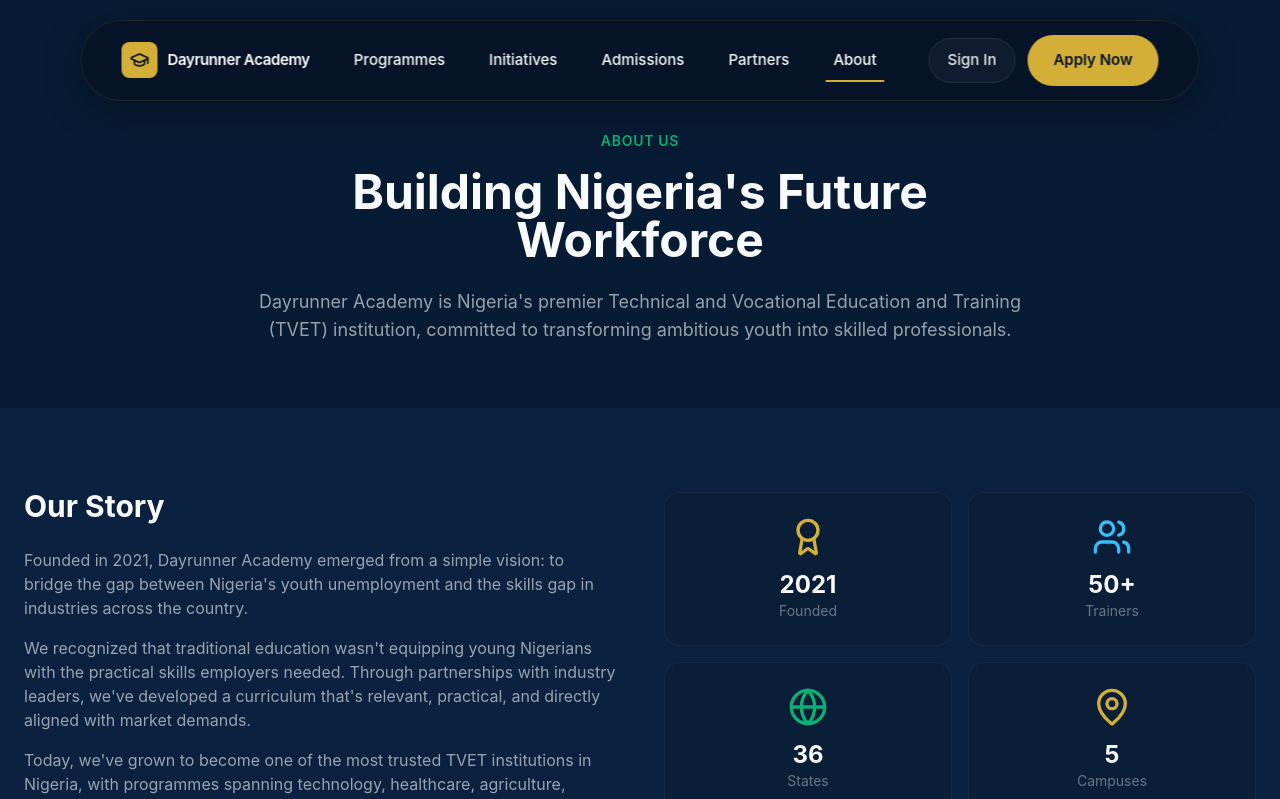
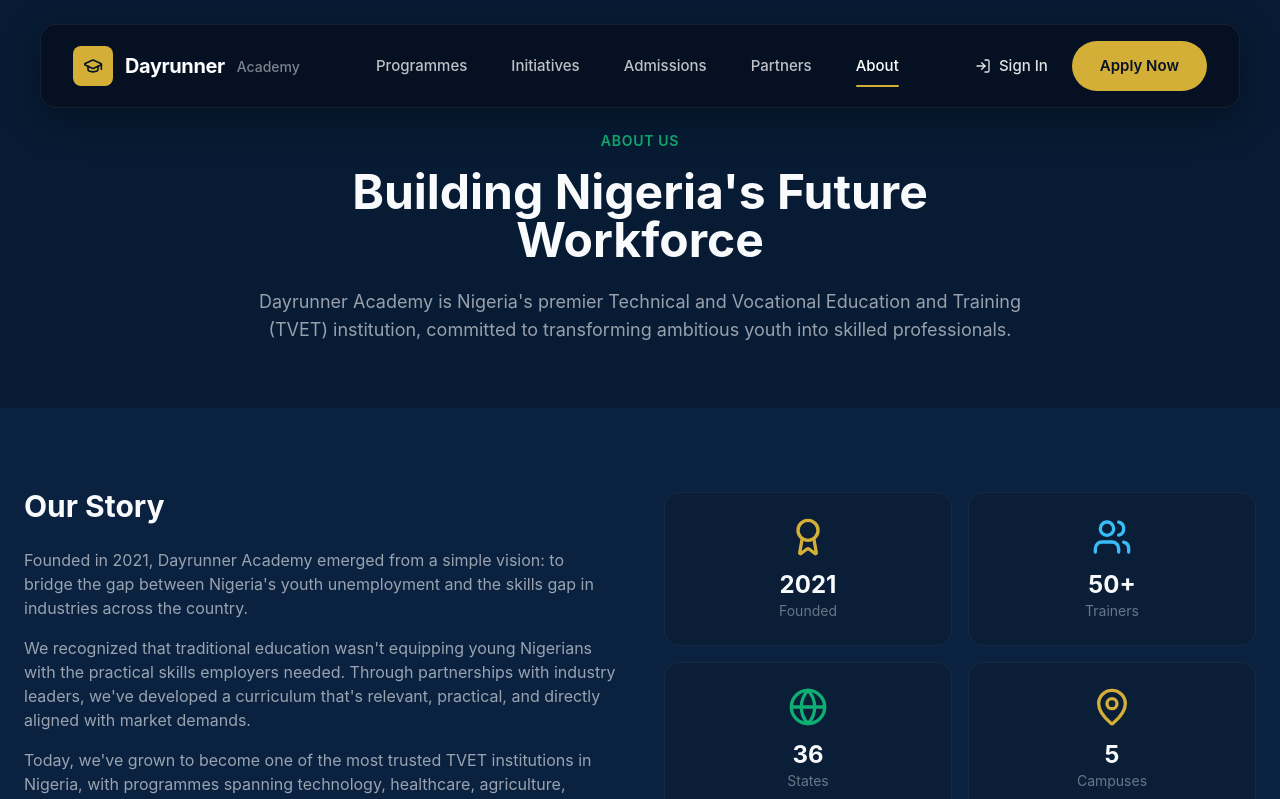
Before and after one commit to klmayua/dayrunneracademy, a Next.js app: page /about in a window 1280 px wide. Shown: the top 799 px of the page. Built offline with nearby package versions, Linux system fonts and the light colour scheme.

Commit message:
Navbar architecture rebuild - three-zone layout (brand/nav/CTAs), proper spacing (72px/44px/64px gaps), fixed transparency (rgba(6,17,35,0.94)), Sign In with icon+text, executive 84px height

```diff
--- a/src/components/navbar.tsx
+++ b/src/components/navbar.tsx
@@ -3,7 +3,7 @@
 import { useState } from "react";
 import Link from "next/link";
 import { usePathname } from "next/navigation";
-import { GraduationCap, Menu, X } from "lucide-react";
+import { GraduationCap, Menu, X, LogIn } from "lucide-react";
 import { motion, AnimatePresence } from "framer-motion";
 
 const navItems = [
@@ -23,16 +23,16 @@ function NavLink({ href, label }: { href: string; label: string }) {
   return (
     <Link
       href={href}
-      className="relative group px-5 py-2.5 text-[15px] font-medium transition-all duration-300"
+      className="relative group flex items-center px-0 py-2.5 text-[15px] font-medium transition-all duration-300"
     >
-      <span className={`relative z-10 transition-colors duration-220 ${
-        isActive ? "text-white" : "text-white/72 hover:text-white"
+      <span className={`relative z-10 transition-colors duration-240 ${
+        isActive ? "text-white" : "text-white/[0.74] group-hover:text-white"
       }`}>
         {label}
       </span>
-      {/* Animated underline */}
-      <span className={`absolute bottom-0 left-1/2 -translate-x-1/2 h-[2px] bg-heritage-gold rounded-full transition-all duration-220 ease-out ${
-        isActive ? "w-[70%] opacity-100" : "w-0 opacity-0 group-hover:w-[70%] group-hover:opacity-100"
+      {/* Animated underline - left to right sweep */}
+      <span className={`absolute bottom-0 left-0 h-[2px] bg-heritage-gold rounded-full transition-all duration-240 ease-out ${
+        isActive ? "w-full opacity-100" : "w-0 opacity-0 group-hover:w-full group-hover:opacity-100"
       }`} />
     </Link>
   );
@@ -40,46 +40,59 @@ function NavLink({ href, label }: { href: string; label: string }) {
 
 function DesktopNav() {
   return (
-    <nav className="hidden md:flex fixed top-5 left-1/2 -translate-x-1/2 z-50 items-center px-10 py-3.5 rounded-full
-      bg-[rgba(7,18,38,0.78)] backdrop-blur-[22px] border border-[rgba(212,175,55,0.10)]
-      shadow-[0_10px_40px_rgba(0,0,0,0.28)] w-[max-content] max-w-[96%]">
+    <nav className="hidden md:flex fixed top-6 left-1/2 -translate-x-1/2 z-50 w-full max-w-[1440px] px-10">
+      <div className="w-full h-[84px] flex items-center justify-between
+        bg-[rgba(6,17,35,0.94)] backdrop-blur-[20px] border border-white/[0.06]
+        shadow-[0_12px_40px_rgba(0,0,0,0.32)] rounded-[16px] px-8">
 
-      {/* Logo */}
-      <Link href="/" className="flex items-center gap-2.5 flex-shrink-0 mr-6">
-        <div className="w-9 h-9 bg-heritage-gold rounded-lg flex items-center justify-center shadow-sm">
+        {/* LEFT ZONE - Brand Authority */}
+        <div className="flex items-center gap-3 flex-shrink-0">
+          <Link href="/" className="flex items-center gap-3 group">
+            <div className="w-10 h-10 bg-heritage-gold rounded-lg flex items-center justify-center shadow-sm group-hover:shadow-md transition-shadow">
               <GraduationCap className="w-5 h-5 text-[#041326]" />
             </div>
-        <span className="text-white font-semibold text-[15px] tracking-tight">Dayrunner Academy</span>
+            <span className="text-[20px] font-bold tracking-[-0.02em] text-white">
+              Dayrunner
+            </span>
+            <span className="text-[14px] font-medium text-white/[0.48]">
+              Academy
+            </span>
           </Link>
+        </div>
 
-      {/* Center Navigation */}
-      <div className="flex items-center gap-1">
+        {/* CENTER ZONE - Primary Navigation */}
+        <div className="flex items-center justify-center gap-[44px]">
           {navItems.map((item) => (
             <NavLink key={item.href} href={item.href} label={item.label} />
           ))}
         </div>
 
-      {/* Right CTAs */}
-      <div className="flex items-center gap-3 ml-8 flex-shrink-0">
-        {/* Sign In - Secondary Premium CTA */}
+        {/* RIGHT ZONE - Action Hierarchy */}
+        <div className="flex items-center gap-6 flex-shrink-0">
+          {/* Sign In - Icon + Text, no pill */}
           <Link
             href="/signin"
-          className="group relative px-[18px] py-2.5 text-[15px] font-medium text-white/90
-            bg-white/[0.04] border border-white/[0.08] rounded-full transition-all duration-220
-            hover:bg-white/[0.08] hover:border-[rgba(212,175,55,0.22)] hover:-translate-y-0.5"
+            className="group flex items-center gap-2 text-[15px] font-medium text-white/[0.88]
+              hover:text-white transition-all duration-220"
           >
-          <span className="relative z-10">Sign In</span>
+            <LogIn className="w-[16px] h-[16px] text-white/[0.88] group-hover:text-heritage-gold transition-colors duration-220" />
+            <span className="relative">
+              Sign In
+              <span className="absolute bottom-0 left-0 w-0 h-[1.5px] bg-heritage-gold rounded-full
+                group-hover:w-full transition-all duration-240 ease-out" />
+            </span>
           </Link>
 
           {/* Apply Now - Primary CTA */}
           <Link
             href="/admissions"
-          className="group relative px-[26px] py-[14px] text-[15px] font-semibold text-[#041326]
+            className="group flex items-center px-[28px] py-[14px] text-[15px] font-semibold text-[#071226]
               bg-heritage-gold rounded-full transition-all duration-220 ease-out
-            hover:bg-[#E5C158] hover:shadow-lg hover:-translate-y-0.5 hover:scale-[1.02]"
+              hover:bg-[#E5C158] hover:shadow-lg hover:-translate-y-0.5"
           >
             Apply Now
           </Link>
+        </div>
       </div>
     </nav>
   );
@@ -92,15 +105,22 @@ function MobileNav() {
   return (
     <>
       <nav className="md:hidden fixed top-0 left-0 right-0 z-50
-        bg-[rgba(7,18,38,0.95)] backdrop-blur-xl border-b border-[rgba(212,175,55,0.08)]">
-        <div className="flex items-center justify-between px-5 py-3.5">
-          <Link href="/" className="flex items-center gap-2" onClick={() => setMobileMenuOpen(false)}>
+        bg-[rgba(6,17,35,0.96)] backdrop-blur-xl border-b border-white/[0.06]">
+        <div className="flex items-center justify-between px-5 h-[64px]">
+          <Link href="/" className="flex items-center gap-2.5" onClick={() => setMobileMenuOpen(false)}>
             <div className="w-9 h-9 bg-heritage-gold rounded-lg flex items-center justify-center">
               <GraduationCap className="w-5 h-5 text-[#041326]" />
             </div>
-            <span className="text-white font-semibold text-[15px]">Dayrunner</span>
+            <span className="text-[18px] font-bold text-white">Dayrunner</span>
           </Link>
 
+          <div className="flex items-center gap-3">
+            <Link
+              href="/signin"
+              className="text-[14px] font-medium text-white/[0.80] hover:text-white transition-colors"
+            >
+              Sign In
+            </Link>
             <button
               onClick={() => setMobileMenuOpen(!mobileMenuOpen)}
               className="p-2 text-white/80 hover:text-white transition-colors"
@@ -108,6 +128,7 @@ function MobileNav() {
             >
               {mobileMenuOpen ? <X className="w-6 h-6" /> : <Menu className="w-6 h-6" />}
             </button>
+          </div>
         </div>
       </nav>
 
@@ -119,9 +140,9 @@ function MobileNav() {
             animate={{ opacity: 1, y: 0 }}
             exit={{ opacity: 0, y: -20 }}
             transition={{ duration: 0.2 }}
-            className="md:hidden fixed inset-0 top-[60px] z-40 bg-[rgba(7,18,38,0.98)] backdrop-blur-xl"
+            className="md:hidden fixed inset-0 top-[64px] z-40 bg-[rgba(6,17,35,0.98)] backdrop-blur-xl"
           >
-            <div className="flex flex-col p-6 space-y-3">
+            <div className="flex flex-col p-6 space-y-2">
               {navItems.map((item) => {
                 const isActive = item.href === "/programmes"
                   ? pathname?.startsWith("/programmes")
@@ -135,7 +156,7 @@ function MobileNav() {
                     className={`text-[17px] font-medium py-4 px-4 rounded-xl transition-all duration-200 ${
                       isActive
                         ? "text-heritage-gold bg-heritage-gold/10"
-                        : "text-white/72 hover:text-white hover:bg-white/[0.04]"
+                        : "text-white/[0.72] hover:text-white hover:bg-white/[0.04]"
                     }`}
                   >
                     {item.label}
@@ -143,18 +164,11 @@ function MobileNav() {
                 );
               })}
 
-              <div className="pt-6 mt-4 border-t border-white/10 space-y-3">
-                <Link
-                  href="/signin"
-                  onClick={() => setMobileMenuOpen(false)}
-                  className="block text-center text-[17px] font-medium text-white/80 py-4 px-4 rounded-xl border border-white/10 hover:border-heritage-gold/30 hover:bg-white/[0.04] transition-all"
-                >
-                  Sign In
-                </Link>
+              <div className="pt-6 mt-4 border-t border-white/10">
                 <Link
                   href="/admissions"
                   onClick={() => setMobileMenuOpen(false)}
-                  className="block text-center text-[17px] font-semibold text-[#041326] bg-heritage-gold py-4 px-4 rounded-xl hover:bg-[#E5C158] transition-all"
+                  className="block text-center text-[17px] font-semibold text-[#071226] bg-heritage-gold py-4 px-4 rounded-xl hover:bg-[#E5C158] transition-all"
                 >
                   Apply Now
                 </Link>
```
Lines whose indentation alone changed are shown as unchanged.
